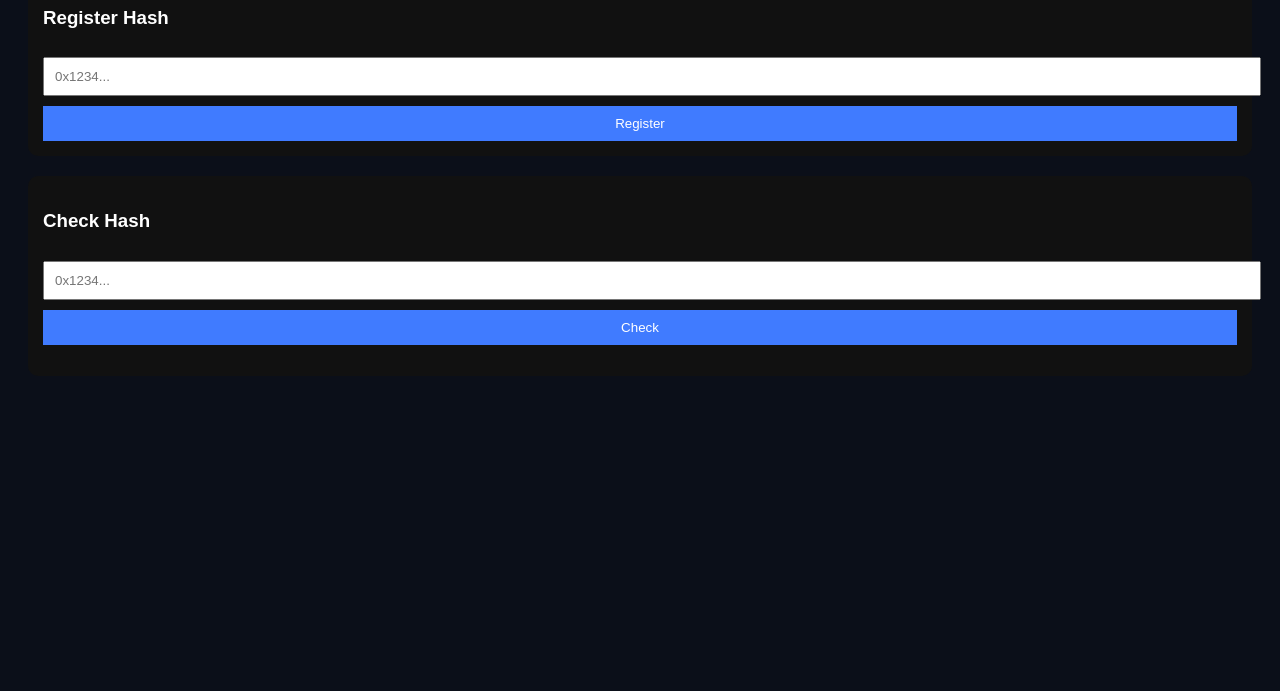
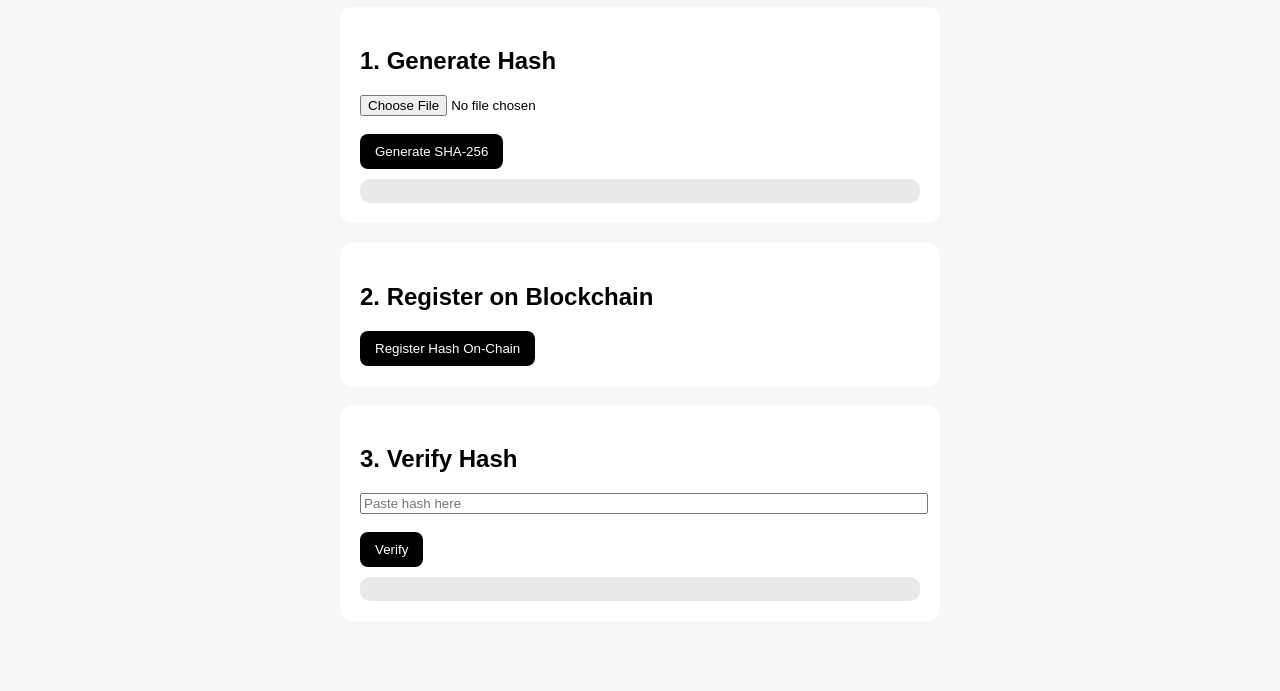
Before and after one commit to RarkenDx/ChronaX, a plain HTML site: page frontend/index.html in a window 1280 px wide. Shown: the part 123-814 px from the top of the page. Drawn offline with nearby package versions, Linux system fonts and the light colour scheme.

Commit message:
Refactor index.html for ChronaX MVP
Updated the HTML structure and styles for the ChronaX Timestamp Registry. Enhanced the functionality for hash generation, registration, and verification.

```diff
--- a/frontend/index.html
+++ b/frontend/index.html
@@ -1,88 +1,207 @@
 <!DOCTYPE html>
 <html lang="en">
 <head>
-  <meta charset="UTF-8" />
-  <title>ChronaX – Timestamp Registry</title>
-  <script src="https://cdn.jsdelivr.net/npm/ethers@6.7.1/dist/ethers.min.js"></script>
+    <meta charset="UTF-8">
+    <title>ChronaX — Timestamp Registry MVP</title>
+    <script src="https://cdn.jsdelivr.net/npm/ethers@6.8.0/dist/ethers.min.js"></script>
     <style>
         body {
             font-family: Arial, sans-serif;
-      background: #0b0f19;
-      color: #fff;
+            max-width: 600px;
+            margin: 30px auto;
             padding: 20px;
+            background: #f7f7f7;
         }
-    input { width: 100%; padding: 10px; margin-top: 10px; }
+        h1 {
+            text-align: center;
+        }
+        .box {
+            background: white;
+            padding: 20px;
+            border-radius: 12px;
+            margin-bottom: 20px;
+        }
+        #hashOutput, #verifyOutput {
+            word-break: break-all;
+            background: #e9e9e9;
+            padding: 12px;
+            border-radius: 10px;
+            margin-top: 10px;
+        }
         button {
-      margin-top: 10px; padding: 10px; width: 100%;
-      background: #407bff; border: none; color: white; cursor: pointer;
+            padding: 10px 15px;
+            border: none;
+            background: black;
+            color: white;
+            border-radius: 8px;
+            cursor: pointer;
         }
-    button:hover { background: #1e5aff; }
-    .box { margin-top: 20px; padding: 15px; background: #111; border-radius: 10px; }
+        button:hover {
+            opacity: 0.85;
+        }
     </style>
 </head>
-<script src="app.js"></script>
+
 <body>
 
-<h2>ChronaX — Timestamp Registry</h2>
+<h1>ChronaX — Timestamp Registry (MVP)</h1>
 
+<!-- ========================= -->
+<!--  HASH GENERATOR SECTION  -->
+<!-- ========================= -->
 <div class="box">
-  <h3>Register Hash</h3>
-  <input id="inputHash" placeholder="0x1234..." />
-  <button onclick="registerHash()">Register</button>
+    <h2>1. Generate Hash</h2>
+
+    <input type="file" id="fileInput"><br><br>
+    <button onclick="generateHash()">Generate SHA-256</button>
+
+    <div id="hashOutput"></div>
 </div>
 
+<!-- ========================= -->
+<!--  REGISTER SECTION        -->
+<!-- ========================= -->
 <div class="box">
-  <h3>Check Hash</h3>
-  <input id="checkHash" placeholder="0x1234..." />
-  <button onclick="checkHash()">Check</button>
+    <h2>2. Register on Blockchain</h2>
 
-  <p id="result"></p>
+    <button onclick="registerHash()">Register Hash On-Chain</button>
+    <div id="registerStatus"></div>
+</div>
+
+<!-- ========================= -->
+<!--  VERIFY SECTION          -->
+<!-- ========================= -->
+<div class="box">
+    <h2>3. Verify Hash</h2>
+
+    <input style="width:100%" id="verifyHashInput" placeholder="Paste hash here"><br><br>
+    <button onclick="verifyHash()">Verify</button>
+
+    <div id="verifyOutput"></div>
 </div>
 
 <script>
-  // ==== CONFIGURATION ====
-  const CONTRACT_ADDRESS = "PASTE_ADDRESS_KONTRAK_KAMU";
+/* ------------------------------
+   CONFIGURATION
+--------------------------------*/
+const CONTRACT_ADDRESS = "YOUR_DEPLOYED_CONTRACT_ADDRESS";
 const ABI = [
-    "function register(bytes32 dataHash) external",
-    "function getRecord(bytes32 dataHash) external view returns (address owner, uint256 timestamp, string memory description)",
-    "function isRegistered(bytes32 dataHash) external view returns (bool)"
+    {
+        "inputs":[{"internalType":"bytes32","name":"docHash","type":"bytes32"}],
+        "name":"register",
+        "outputs":[],
+        "stateMutability":"nonpayable",
+        "type":"function"
+    },
+    {
+        "inputs":[{"internalType":"bytes32","name":"docHash","type":"bytes32"}],
+        "name":"isRegistered",
+        "outputs":[{"internalType":"bool","name":"","type":"bool"}],
+        "stateMutability":"view",
+        "type":"function"
+    },
+    {
+        "inputs":[{"internalType":"bytes32","name":"docHash","type":"bytes32"}],
+        "name":"getRecord",
+        "outputs":[{"internalType":"address","name":"","type":"address"},{"internalType":"uint256","name":"","type":"uint256"}],
+        "stateMutability":"view",
+        "type":"function"
+    }
 ];
 
-  let provider, signer, contract;
+let lastGeneratedHash = null;
 
-  async function connect() {
-    await window.ethereum.request({ method: "eth_requestAccounts" });
-    provider = new ethers.BrowserProvider(window.ethereum);
-    signer = await provider.getSigner();
-    contract = new ethers.Contract(CONTRACT_ADDRESS, ABI, signer);
+/* ------------------------------
+   1. Generate Hash
+--------------------------------*/
+async function generateHash() {
+    const file = document.getElementById("fileInput").files[0];
+    const output = document.getElementById("hashOutput");
+
+    if (!file) {
+        output.innerHTML = "<b>Please select a file.</b>";
+        return;
     }
-  connect();
 
+    const arrayBuffer = await file.arrayBuffer();
+    const hashBuffer = await crypto.subtle.digest("SHA-256", arrayBuffer);
+    const hashArray = Array.from(new Uint8Array(hashBuffer));
+    const hashHex = hashArray.map(b => b.toString(16).padStart(2,"0")).join("");
+
+    lastGeneratedHash = hashHex;
+
+    output.innerHTML = `<b>Hash:</b><br>${hashHex}`;
+}
+
+/* ------------------------------
+   2. Register Hash On-Chain
+--------------------------------*/
 async function registerHash() {
-    const hash = document.getElementById("inputHash").value;
+    if (!lastGeneratedHash) {
+        alert("Generate a hash first!");
+        return;
+    }
+
+    if (!window.ethereum) {
+        alert("MetaMask required!");
+        return;
+    }
+
+    const provider = new ethers.BrowserProvider(window.ethereum);
+    const signer = await provider.getSigner();
+
+    const contract = new ethers.Contract(CONTRACT_ADDRESS, ABI, signer);
+
+    const hashBytes32 = "0x" + lastGeneratedHash;
+
+    const status = document.getElementById("registerStatus");
+    status.innerHTML = "⏳ Waiting for wallet confirmation...";
 
     try {
-      const tx = await contract.register(hash, "");
+        const tx = await contract.register(hashBytes32);
+
+        status.innerHTML = "⏳ Transaction pending...";
         await tx.wait();
-      alert("Hash registered successfully!");
+
+        status.innerHTML = "🎉 Registered Successfully!<br>Tx Hash: " + tx.hash;
+
     } catch (err) {
-      alert("Error: " + err);
+        status.innerHTML = "❌ Error: " + err.message;
     }
 }
 
-  async function checkHash() {
-    const hash = document.getElementById("checkHash").value;
+/* ------------------------------
+   3. Verify Hash
+--------------------------------*/
+async function verifyHash() {
+    const input = document.getElementById("verifyHashInput").value.trim();
+    const output = document.getElementById("verifyOutput");
+
+    if (!input) return;
+
+    const provider = new ethers.JsonRpcProvider(
+        "https://rpc.ankr.com/eth_sepolia" // default, bisa kamu ganti
+    );
+
+    const contract = new ethers.Contract(CONTRACT_ADDRESS, ABI, provider);
+
+    const hashBytes32 = "0x" + input;
 
     try {
-      const record = await contract.getRecord(hash);
+        const [owner, timestamp] = await contract.getRecord(hashBytes32);
 
-      document.getElementById("result").innerHTML = `
-        <br>Owner: ${record.owner}
-        <br>Timestamp: ${new Date(record.timestamp * 1000).toLocaleString()}
-        <br>Description: ${record.description}
+        if (timestamp == 0) {
+            output.innerHTML = "❌ Hash not registered.";
+        } else {
+            output.innerHTML = `
+                ✔ Registered<br><br>
+                <b>Owner:</b> ${owner}<br>
+                <b>Timestamp:</b> ${new Date(timestamp * 1000).toLocaleString()}
             `;
+        }
+
     } catch (err) {
-      document.getElementById("result").innerHTML = "Hash not found!";
+        output.innerHTML = "❌ Error: " + err.message;
     }
 }
 </script>
```
Lines whose indentation alone changed are shown as unchanged.
